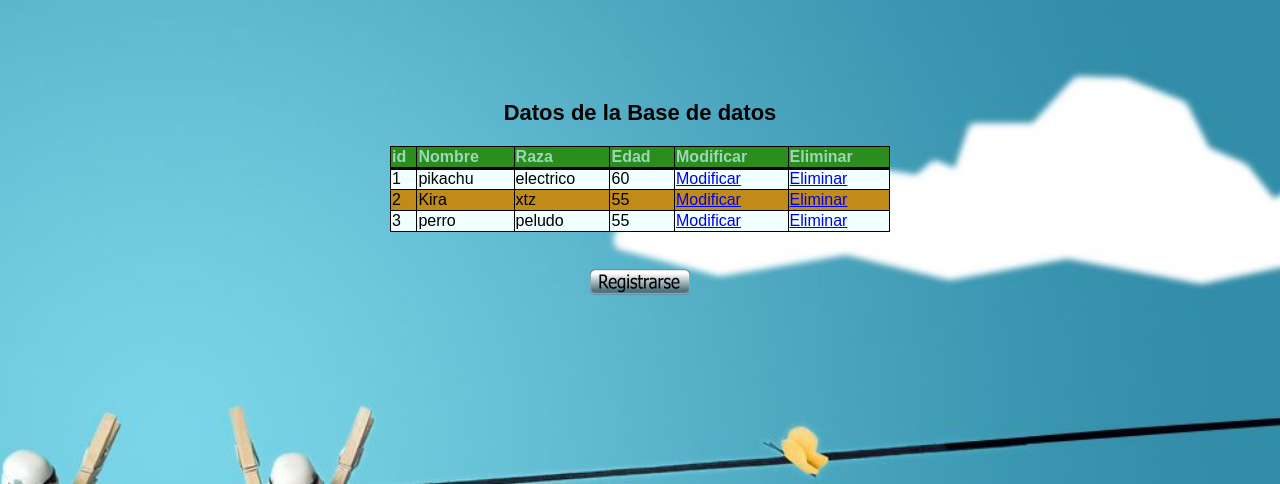
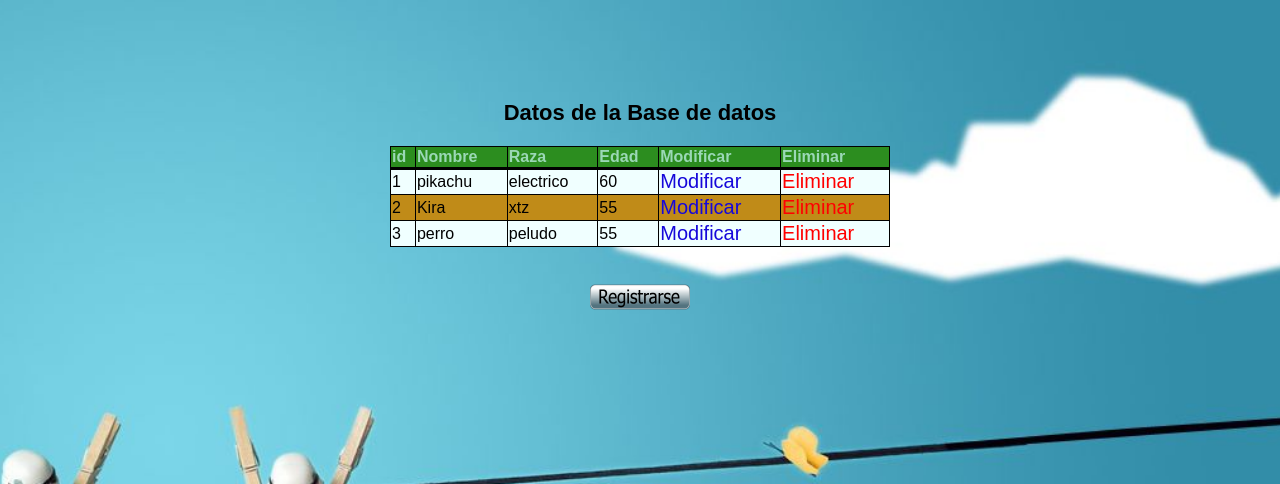
Before and after one commit to Franklin-Molina/L4G03_Formulario_Mascota, a PHP site: page / in a window 1280 px wide. Shown: the top 484 px of the page. Run offline with PHP 8.4, Linux system fonts and the light colour scheme; data comes from the database, SQL or seed files in the repository.

Commit message:
color_edit_delet

```diff
--- a/css/styles_index.css
+++ b/css/styles_index.css
@@ -53,3 +53,14 @@ h1 {
 
 
   }
+  a{
+      font-size: 20px;
+      color: rgb(255, 0, 0);
+      text-decoration: none;
+  }
+  .mod{
+    font-size: 20px;
+    color: rgb(22, 8, 218);
+    text-decoration: none;
+
+  }
--- a/includes/db.php
+++ b/includes/db.php
@@ -8,7 +8,7 @@
 class DB{
    static $host = "localhost";
    static $user ="root";
-   static $password= "12345678";
+   static $password= "";
    static $db="datos_php";
 
     public static function init(){
--- a/index.php
+++ b/index.php
@@ -48,7 +48,7 @@
          <td><?php echo $mostrar['nombre'] ?></td>
          <td><?php echo $mostrar['raza'] ?></td>
          <td><?php echo $mostrar['edad'] ?></td>
-         <td><a href="modificar.php?id=<?php echo $mostrar['id'] ?>">Modificar</a>
+         <td><a href="modificar.php?id=<?php echo $mostrar['id'] ?> "class="mod">Modificar</a >
          <td><a href="eliminar.php?id=<?php echo $mostrar['id'] ?>">Eliminar</a>
 
 
```
